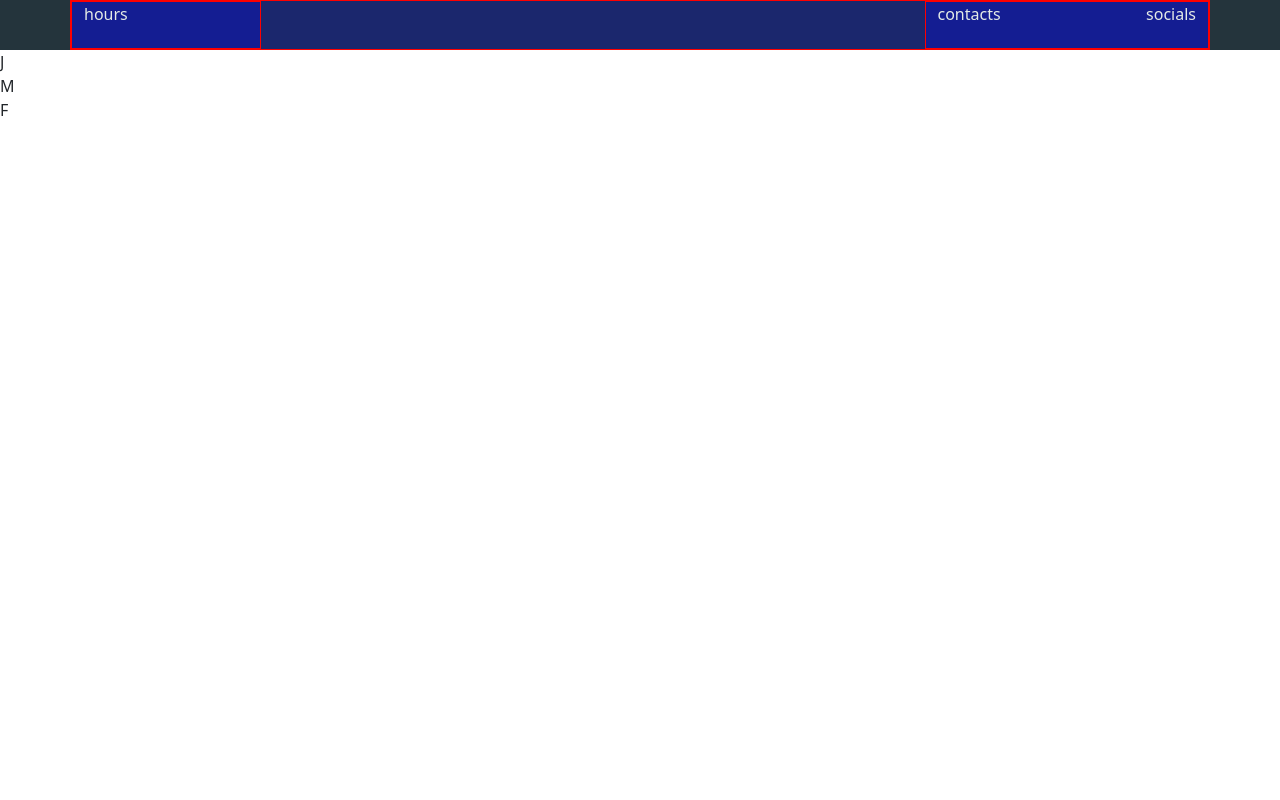
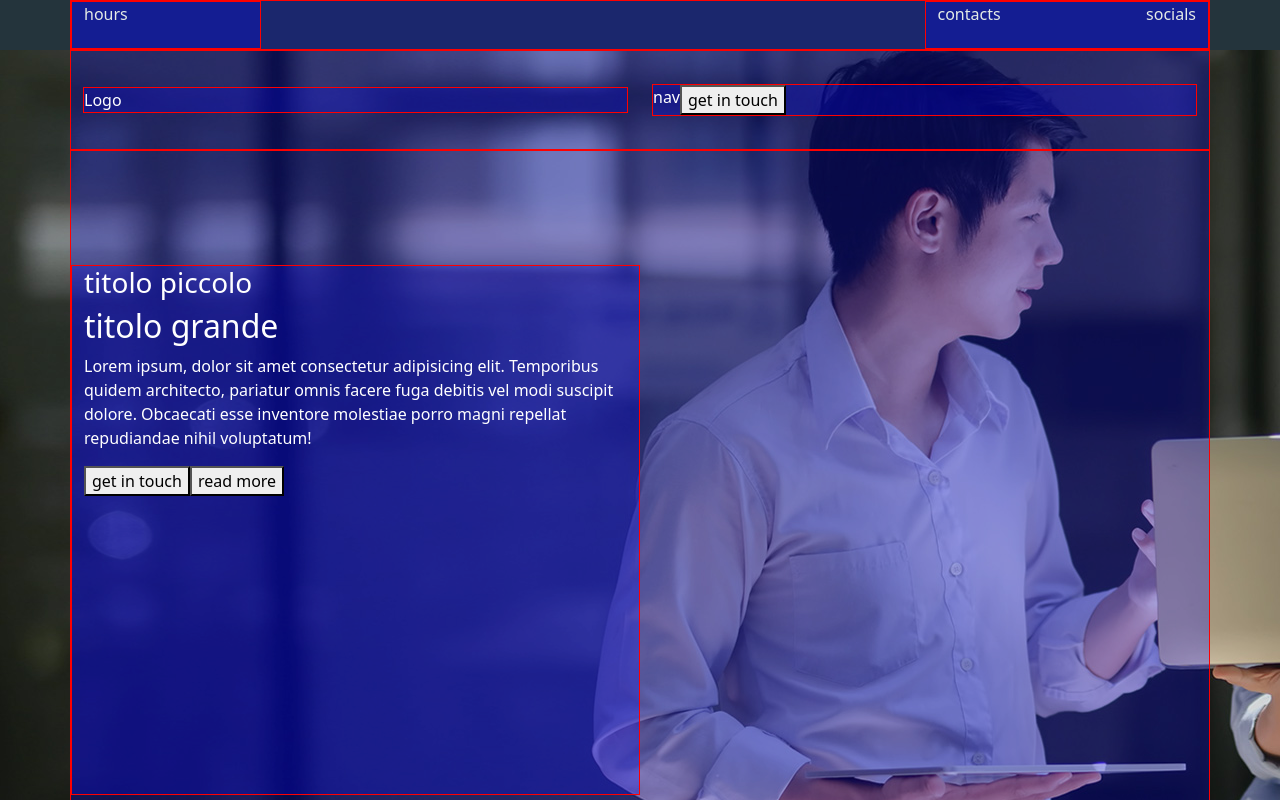
Before and after one commit to andreaa21/proj-html-vuejs, a Vue app: page / in a window 1280 px wide. Shown: the top 800 px of the page. Built offline with nearby package versions, Linux system fonts and the light colour scheme.

Commit message:
[add] jumbo markup

```diff
--- a/src/components/AppJumbo.vue
+++ b/src/components/AppJumbo.vue
@@ -7,12 +7,63 @@ export default {
 
 <template>
   <div class="jumbotron">
-    J
+    <div class="container">
+        <div class="row debug d-flex justify-content-between align-items-center jumbo-top">
+            <div class="col">
+                <div class="logo debug">
+                    Logo
+                </div>
+            </div>
+            <div class="col">
+                <div class="jumbo-options d-flex debug">
+                    <nav>
+                        nav
+                    </nav>
+                    <button>
+                        get in touch
+                    </button>
+                </div>
+            </div>
+        </div>
+        <div class="row debug jumbo-bottom d-flex align-items-center">
+            <div class="jumbo-content debug">
+                <h3>titolo piccolo</h3>
+                <h2>titolo grande</h2>
+                <p>
+                    Lorem ipsum, dolor sit amet consectetur adipisicing elit. Temporibus quidem architecto, pariatur omnis facere fuga debitis vel modi suscipit dolore. Obcaecati esse inventore molestiae porro magni repellat repudiandae nihil voluptatum!
+                </p>
+                <div class="btn-area">
+                    <button>
+                        get in touch
+                    </button>
+                    <button>
+                        read more
+                    </button>
+                </div>
+            </div>
+        </div>
+    </div>
   </div>
 </template>
 
 
 
 <style lang="scss" scoped>
+@use '../assets/styles/partials/vars' as *;
+    .jumbotron{
+        min-height: 860px;
+        background-image: url('../assets/img/bg-4.jpg');
+        color: $White;
+        .jumbo-top{
+            min-height: 100px;
+        }
+        .jumbo-bottom{
 
+            height: 760px; //da togliere
+            .jumbo-content{
+                width: 50%;
+                height: 70%;
+            }
+        }
+    }
 </style>
```
